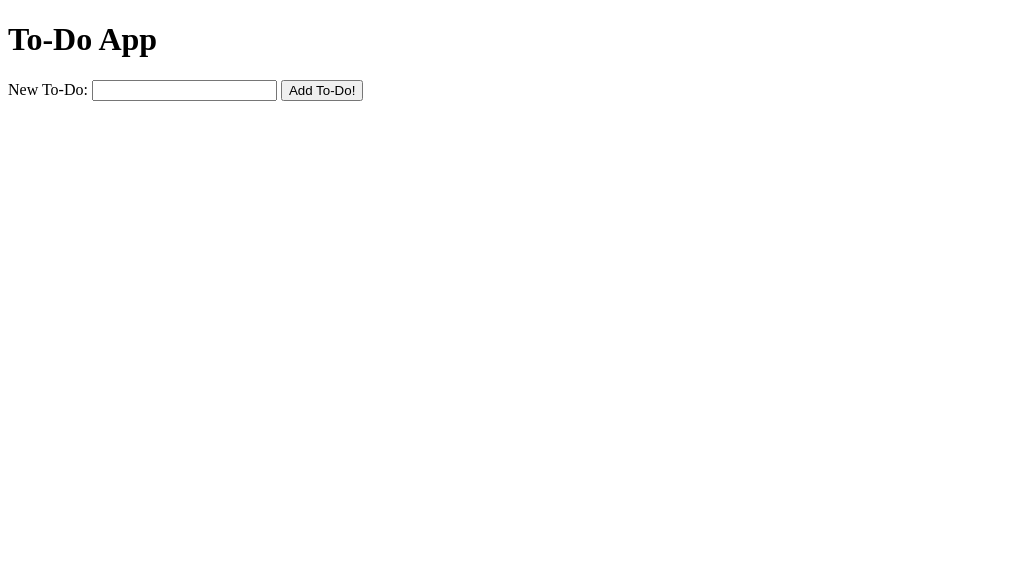
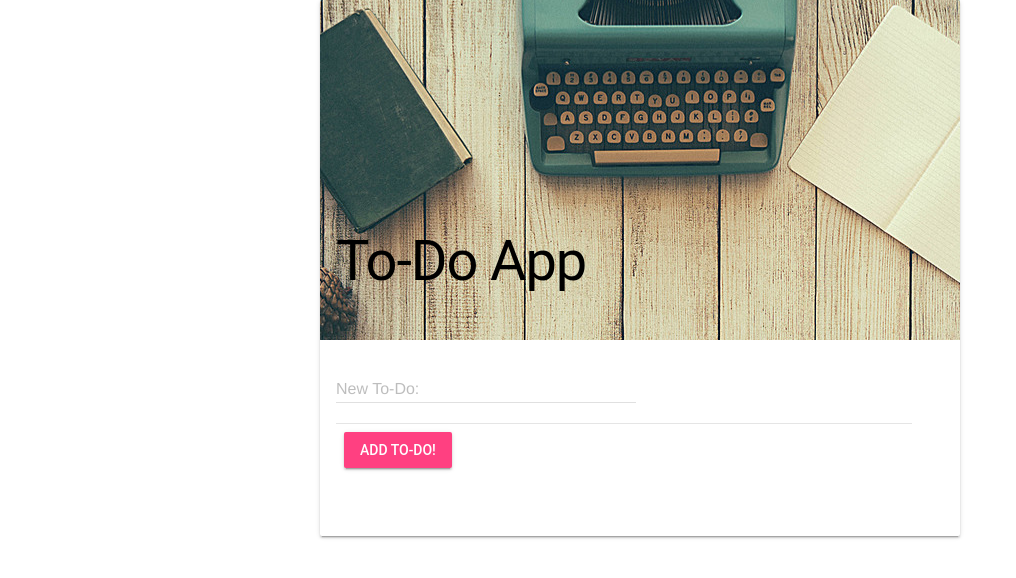
Before and after one commit to Fiona-ZH/to-do-app, a plain HTML site: page index.html in a window 1280 px wide. Shown: the whole page, without its empty margins (0-1016 px from the left). Drawn offline with nearby package versions, Linux system fonts and the light colour scheme.

Commit message:
CSS-MDL styls added

```diff
--- a/app.js
+++ b/app.js
@@ -6,6 +6,7 @@ function onReady() {
   const addToDoForm = document.getElementById('addToDoForm');
 
   function createNewToDo() {
+
     const newToDoText = document.getElementById('newToDoText');
     if (!newToDoText.value) {
       alert("Input can not be empty");
@@ -32,8 +33,11 @@ function onReady() {
       toDoList.textContent = '';
 
       toDos.forEach(function(toDo){
+        let title = document.createElement('div');
+        title.textContent = toDo.title;
+        title.className = 'mdl-list__item-primary-content';
         const newLi = document.createElement('li');
-        newLi.textContent = toDo.title;
+        newLi.className = 'mdl-list__item';
 
         const checkbox = document.createElement('input');
         checkbox.type = "checkbox";
@@ -55,6 +59,7 @@ function onReady() {
 
         const deleteButton = document.createElement('button');
         deleteButton.textContent = "Delete";
+        deleteButton.className = 'mdl-button mdl-js-button mdl-js-ripple-effect';
 
         function deleteLi(){
           toDos = toDos.filter(function(todo){
@@ -67,6 +72,7 @@ function onReady() {
 
         toDoList.appendChild(newLi);
         newLi.appendChild(checkbox);
+        newLi.appendChild(title);
         newLi.appendChild(deleteButton);
 
       });
--- a/index.html
+++ b/index.html
@@ -2,17 +2,31 @@
 <html>
   <head>
     <meta name="viewpoint" content="width=device-width, initial-scale=1">
+    <link rel="stylesheet" href="https://fonts.googleapis.com/icon?family=Material+Icons">
+    <link rel="stylesheet" href="https://code.getmdl.io/1.3.0/material.indigo-pink.min.css">
+    <link rel="stylesheet" href="styles.css">
+    <script defer src="https://code.getmdl.io/1.3.0/material.min.js"></script>
     <title>To-Do App</title>
   </head>
   <body>
-    <h1>To-Do App</h1>
-    <form id="addToDoForm">
-      <label for="newToDoText">New To-Do:</label>
-      <input type="text" id="newToDoText">
-      <button type="submit">Add To-Do!</button>
-    </form>
-    <ul id="toDoList">
-    </ul>
-    <script src="app.js"></script>
+    <div class="demo-card-square mdl-card mdl-shadow--2dp">
+     <div class="mdl-card__title mdl-card--expand">
+       <h1>To-Do App</h1>
+     </div>
+    <div class="mdl-card__supporting-text">
+      <form id="addToDoForm" action="#">
+        <div class="mdl-textfield mdl-js-textfield mdl-textfield--floating-label">
+          <label class="mdl-textfield__label" for="newToDoText">New To-Do:</label>
+          <input class="mdl-textfield__input" type="text" id="newToDoText">
+        </div>
+        <div class="mdl-card__actions mdl-card--border">
+          <button class="mdl-button mdl-js-button mdl-button--raised mdl-js-ripple-effect mdl-button--accent" type="submit">Add To-Do!</button>
+        </div>
+      </form>
+      <ul id="toDoList" class="demo-list-control mdl-list">
+      </ul>
+    </div>
+  </div>
+  <script src="app.js"></script>
   </body>
 </html>
--- /dev/null
+++ b/styles.css
@@ -0,0 +1,11 @@
+.demo-card-square.mdl-card {
+  width: 50%;
+  margin: auto;
+}
+.demo-card-square > .mdl-card__title {
+  color: #000;
+  padding-top: 200px;
+  font-weight: bold;
+  background:
+    url('/background.jpg') center 15% no-repeat #46B6AC;
+}
```
Also changed, not shown: background.jpg (added).
